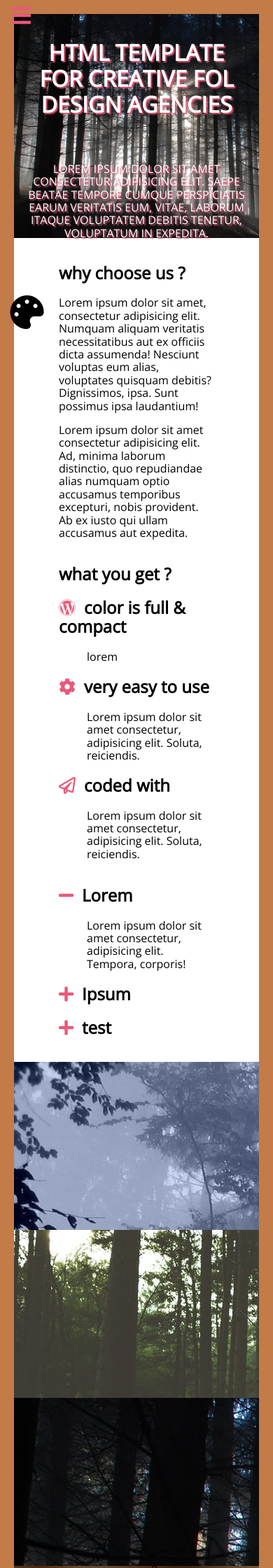
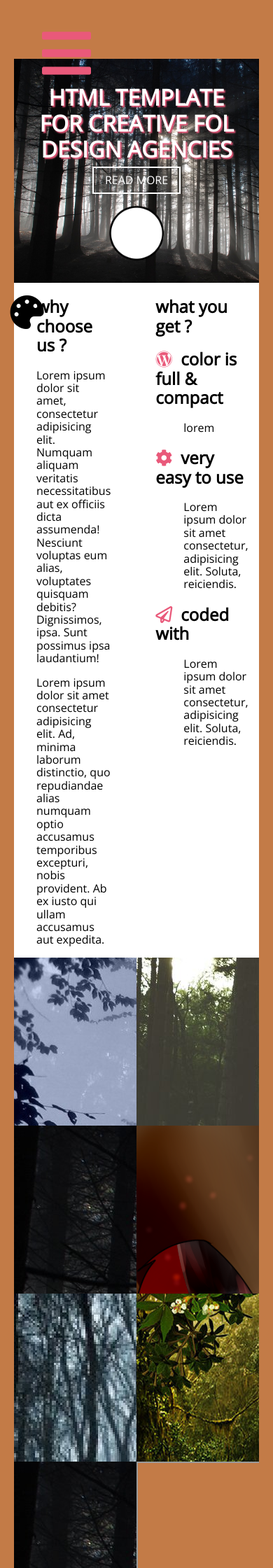
Before and after one commit to zzpapy/vibes2, a PHP site: page / in a window 390 px wide; the page is wider, and only the part inside the window is pictured. Shown: the top 2240 px of that part at 70% size. Run offline with PHP 8.4, Linux system fonts and the light colour scheme; some libraries are stand-ins or nearby versions; grey boxes are pictures that could not be loaded.

Commit message:
responsive

```diff
--- a/index.php
+++ b/index.php
@@ -66,6 +66,7 @@
             <h1>html template for creative fol design agencies</h1>
             <p>Lorem ipsum dolor sit amet consectetur adipisicing elit. Saepe beatae tempore cumque perspiciatis earum veritatis eum, vitae, laborum itaque voluptatem debitis tenetur, voluptatum in expedita.</p>
             <input type="submit" class="button" value="read more">
+            <img id="tab_logo" src="" alt="">
         </div>
         <section id="info" class="flex">
             <div class="child">
--- a/public/scripts/script.js
+++ b/public/scripts/script.js
@@ -1,9 +1,14 @@
 let vue
-$(".deroul h4").on("click", function(){
-         console.log('toto')
-    if($(this).find("i").hasClass("fa-plus")){
-        $(".deroul h4").find("i.fa-minus").removeClass("fa-minus").addClass("fa-plus")
-        $(".deroul h4").siblings("p").slideUp(400)
+var width = window.innerWidth
+$(".deroul h2").on("click", function(){
+    if($(this).find("i").hasClass("fa-minus")){
+        $(this).find("i").addClass("fa-plus").removeClass("fa-minus")
+        $(".deroul h2").siblings("p").slideUp(400)
+        console.log($(this).find("i").hasClass("fa-minus"))
+    }
+    else if($(this).find("i").hasClass("fa-plus")){
+        $(".deroul h2").find("i.fa-minus").removeClass("fa-minus").addClass("fa-plus")
+        $(".deroul h2").siblings("p").slideUp(400)
         $(this).find("i").addClass("fa-minus").removeClass("fa-plus")
         $(this).siblings("p").slideDown(400)
     }
@@ -104,21 +109,20 @@ var isInViewport = function (elem) {
 };
 tab = ['#header','#info','#gallery','#testimonials','#buy','#contact','#footer']
 window.addEventListener('scroll', function() {
-    // gal = el =document.getElementById("testimonials")
-    // console.log(gal)
     tab.forEach(element => {
         var test = document.querySelector(element)
         el =document.getElementById("title")
         el1 =document.getElementById("header")
         if(isInViewport(el) && !isInViewport(el1)){
-            $('header').addClass('color_head')
+            if(width>770){
+                $('header').addClass('color_head')
+            }
         }
         else if(isInViewport(el1) && isInViewport(el)){
             $('header').attr('class','')
         }
         if(isInViewport(test)||isInViewport(el1)){
             $('a').css("border","0")
-            console.log(test)
             $('.'+$(test).attr('id')).css("border-bottom","1px solid var(--pink)")
         }
 
@@ -126,18 +130,28 @@ window.addEventListener('scroll', function() {
 
 });
 console.log(window.innerWidth)
-if(window.innerWidth<=640){
-    $(".nav_menu").addClass("hide")
+if(window.innerWidth<=770 ){
+    $(".nav_menu").toggleClass("hide")
+    $(".nav_menu").toggleClass("flex")
     $(".port").on("click",function(){
         $(".nav_menu").toggleClass("hide")
         console.log('toto')
-        // $(".nav_menu").toggleClass("flex")
+        $(".nav_menu").toggleClass("flex")
         $(".nav_menu").toggleClass("transform-active")
     })
 
 }
+if(window.innerWidth<=770 && window.innerWidth>360 ){
+
+    console.log(typeof(width))
+    width=width
+    var styles = {'width':width}
+    $(".nav_menu").css(styles)
+    $('#tab_logo').attr('src','public/images/logo.png')
+    $('section').css("padding","0")
+}
 $(".bars_menu").on("click",function(){
-    // $(".nav_menu").toggleClass("flex")
+    $(".nav_menu").toggleClass("flex")
     $(".nav_menu").toggleClass("hide").toggleClass("transform-active")
 })
 $(".tri span").on('click',function(){
--- a/public/styles/style.css
+++ b/public/styles/style.css
@@ -363,7 +363,7 @@ textarea{
     animation: move-in-steps 2s ease;
   }
   .turn:hover .move-me-3{
-    animation: move-in-steps 2s ease;
+    animation: move-in-steps 2s infinite;
   }
   .move-me-4 {
     animation: move-in-steps 8s infinite;
@@ -385,9 +385,9 @@ textarea{
 
 
 
-@media all and (max-width: 640px) {
+@media all and (max-width: 360px) {
     #title p{
-        font-size: 1em;
+        display: none;
     }
     .flex{
         flex-direction: column;
@@ -430,7 +430,7 @@ textarea{
         display:none;
     }
     section:not(#gallery){
-        padding: 1em 2em;
+        padding: 1em 0em;
     }
     .center_test>div:nth-child(even){
         flex-direction: row;
@@ -451,4 +451,76 @@ textarea{
     #form div .button{
         width: 100%;
     }
+    .gal_nav{
+        flex-direction: row;
+        padding:2em 1em;
+    }
+    .load a{
+        padding: 0;
+    }
   }
+  @media all and (min-width:361px) and (max-width: 770px) {
+      #wrapper{
+          width: 100%;
+      }
+      #title p{
+          display: none;
+      }
+      #nav{
+          justify-content: flex-end;
+      }
+      #form{
+            flex-direction: column;
+            padding: 3em 1em;
+            width: 80%;
+        }
+      #form div .button{
+          width: 100%;
+      }
+      .flex{
+          width: 100%;
+      }
+      .transform-active{
+          position: absolute;
+          z-index: 1;
+          /* left: -500px; */
+          top:2.5em;
+          opacity: 1;
+          margin-left: 1.3em;
+      }
+      .bars_menu{
+        display: block;
+        position: absolute;
+        top:0.2em;
+        left:0.5em;
+        font-size: 5em;
+        color: var(--pink);
+    }
+    .nav_menu {
+        flex-direction: column;
+        /* opacity: 0; */
+        transition: opacity 1s;
+        width: 100%;
+        text-align: center;
+    }
+    .port{
+        background-color: black;
+        line-height: 4em;
+    }
+    section{
+        padding: 0;
+    }
+    .logo{
+        display: none;
+    }
+
+    #tab_logo{
+        width: 5em;
+        height: 5em;
+        display: block;
+        margin: 1em auto;
+    }
+    .img_gal{
+        width: 50%;
+    }
+  }
```
